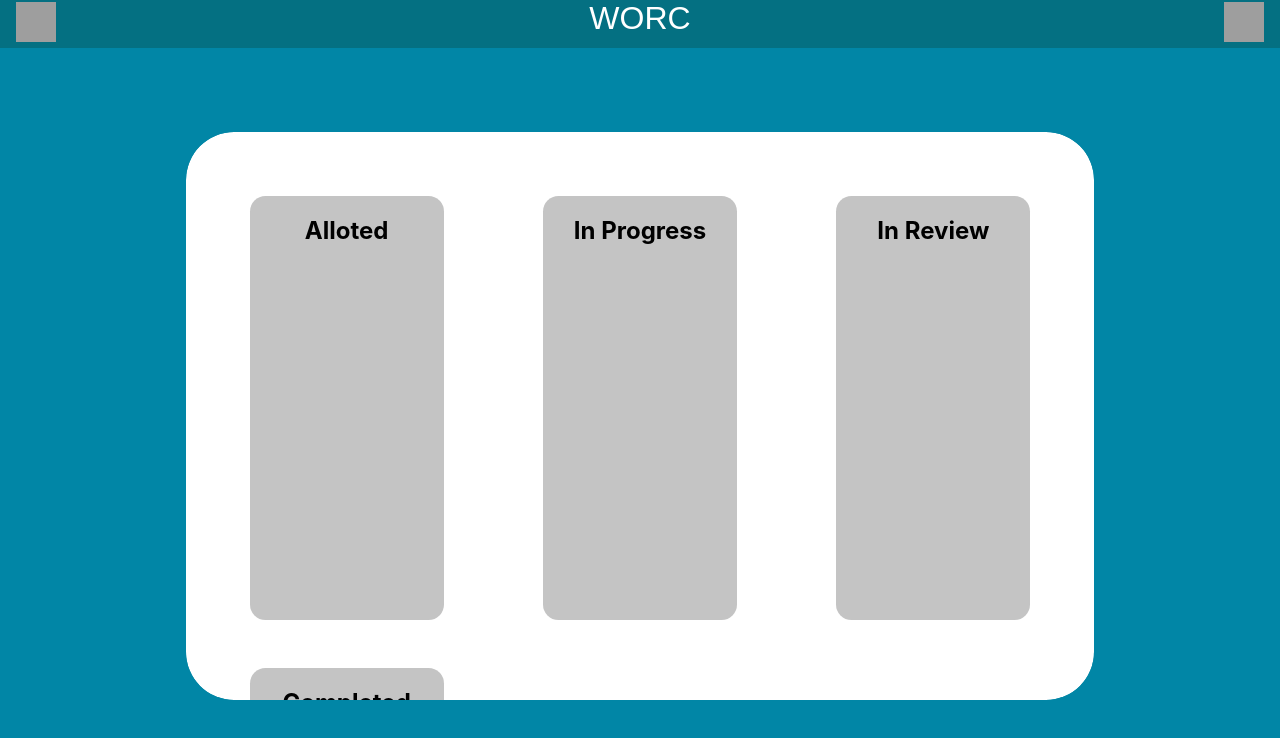
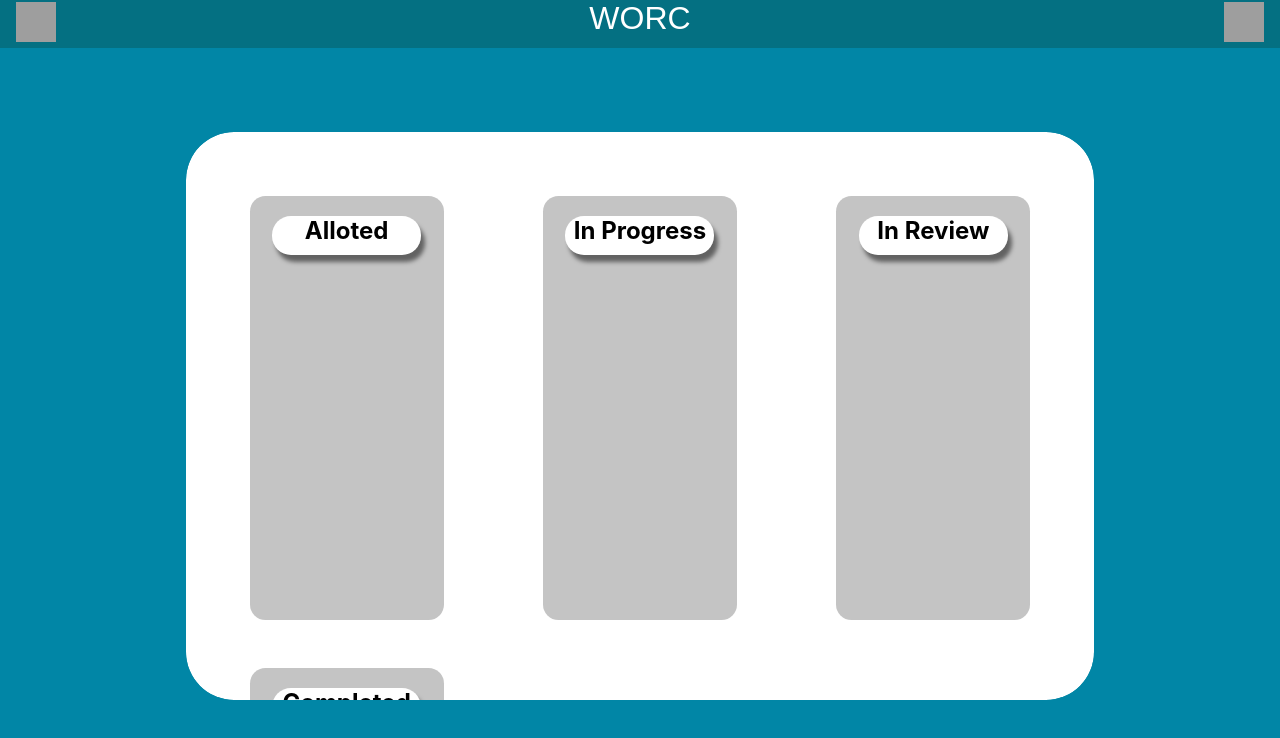
Before and after one commit to kavyashree1903/teamapp, a React (Create React App) app: page / in a window 1280 px wide. Shown: the top 738 px of the page. Built offline with nearby package versions, Linux system fonts and the light colour scheme; grey boxes are pictures that could not be loaded.

Commit message:
Update Column.css
Change css classes as per .js file

```diff
--- a/src/Components/Individual/Tasks/Column/Column.css
+++ b/src/Components/Individual/Tasks/Column/Column.css
@@ -13,7 +13,7 @@
     padding-bottom: 1vh;
 
 }
-.task-heading{
+.column-status{
     width: 149px;
     height: 39px;
     left: 738px;
@@ -22,3 +22,7 @@
     box-shadow: 4px 7px 4px rgba(0, 0, 0, 0.5);
     border-radius: 19px;
 }
+
+.column-heading{
+    text-align: center;
+}
```
